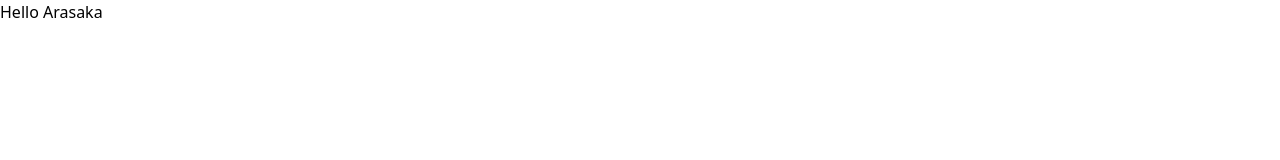
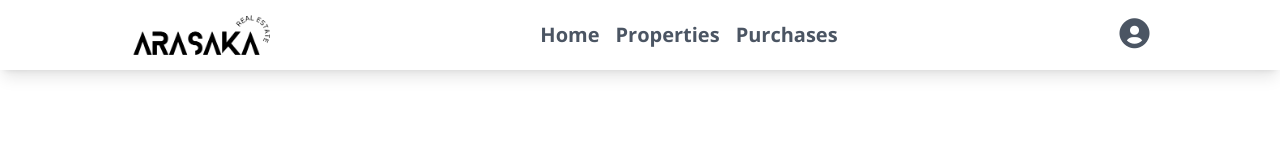
Before and after one commit to anthonykimani/arasaka-real-estate, a React app in the folder client/: page / in a window 1280 px wide. Built offline with nearby package versions, Linux system fonts and the light colour scheme.

Commit message:
Adds a responsive Navbar

```diff
--- a/client/public/index.html
+++ b/client/public/index.html
@@ -3,6 +3,7 @@
   <head>
     <meta charset="utf-8" />
     <link rel="icon" href="%PUBLIC_URL%/favicon.ico" />
+    <link href='https://unpkg.com/boxicons@2.1.4/css/boxicons.min.css' rel='stylesheet'>
     <meta name="viewport" content="width=device-width, initial-scale=1" />
     <meta name="theme-color" content="#000000" />
     <meta
--- a/client/src/components/App.css
+++ b/client/src/components/App.css
@@ -1,4 +1,4 @@
-@import url('https://fonts.googleapis.com/css2?family=Inter:wght@200;400;600&family=Jost:wght@300;400&family=Passion+One&family=Poppins:wght@300;400;500&family=Roboto+Slab&family=Roboto:wght@300;400;700&display=swap');
+@import url('https://fonts.googleapis.com/css2?family=Inter:wght@200;400;600&family=Jost:wght@300;400&family=Open+Sans:wght@600;700&family=Passion+One&family=Poppins:wght@300;400;500&family=Roboto+Slab&family=Roboto:wght@300;400;700&display=swap');
 
 *{
     /* border:1px solid red; */
--- a/client/src/components/Navbar.js
+++ b/client/src/components/Navbar.js
@@ -1,8 +1,19 @@
 const Navbar = () => {
     return (
-        <div>
+        <div className="flex justify-around items-center bg-white shadow-lg font-open py-3">
             <div className="">
-                <img src={} alt="" />
+                <img src={process.env.PUBLIC_URL + "/arasaka_logo.png"} alt="" className="min-w-[150px] max-w-[150px] object-contain" />
+            </div>
+            <div className="">
+                <ul className="hidden sm:flex justify-around items-center font-bold">
+                    <li className="px-2 text-xl text-gray-600">Home</li>
+                    <li className="px-2 text-xl text-gray-600">Properties</li>
+                    <li className="px-2 text-xl text-gray-600">Purchases</li>
+                    <li className="px-2 text-xl text-gray-600"></li>
+                </ul>
+            </div>
+            <div>
+            <i className='bx bxs-user-circle bx-md text-gray-600'></i>
             </div>
         </div>
      );
--- a/client/src/pages/Home.js
+++ b/client/src/pages/Home.js
@@ -1,7 +1,9 @@
+import Navbar from "../components/Navbar";
+
 const Home = () => {
     return (
         <div>
-            <div >Hello Arasaka</div>
+            <Navbar />
         </div>
      );
 }
--- a/client/tailwind.config.js
+++ b/client/tailwind.config.js
@@ -10,6 +10,7 @@
       'poppins': ['poppins','sans-serif'],
       'passion':['Passion One', 'cursive'],
       'jost': ['Jost', 'sans-serif'],
+      'open': ['Open Sans', 'sans-serif'],
     },
     screens: {
       'xxs':'320px',
```
